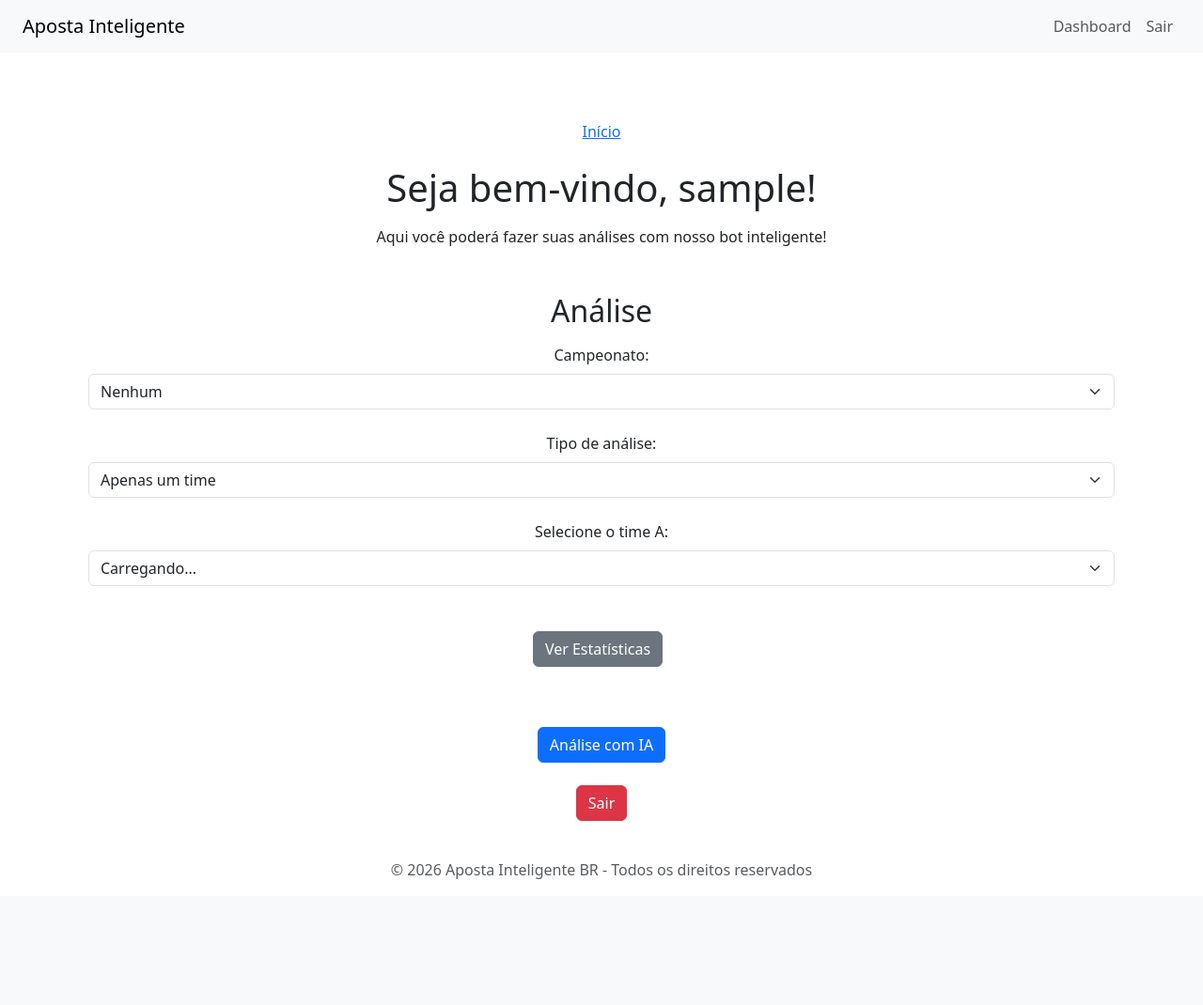
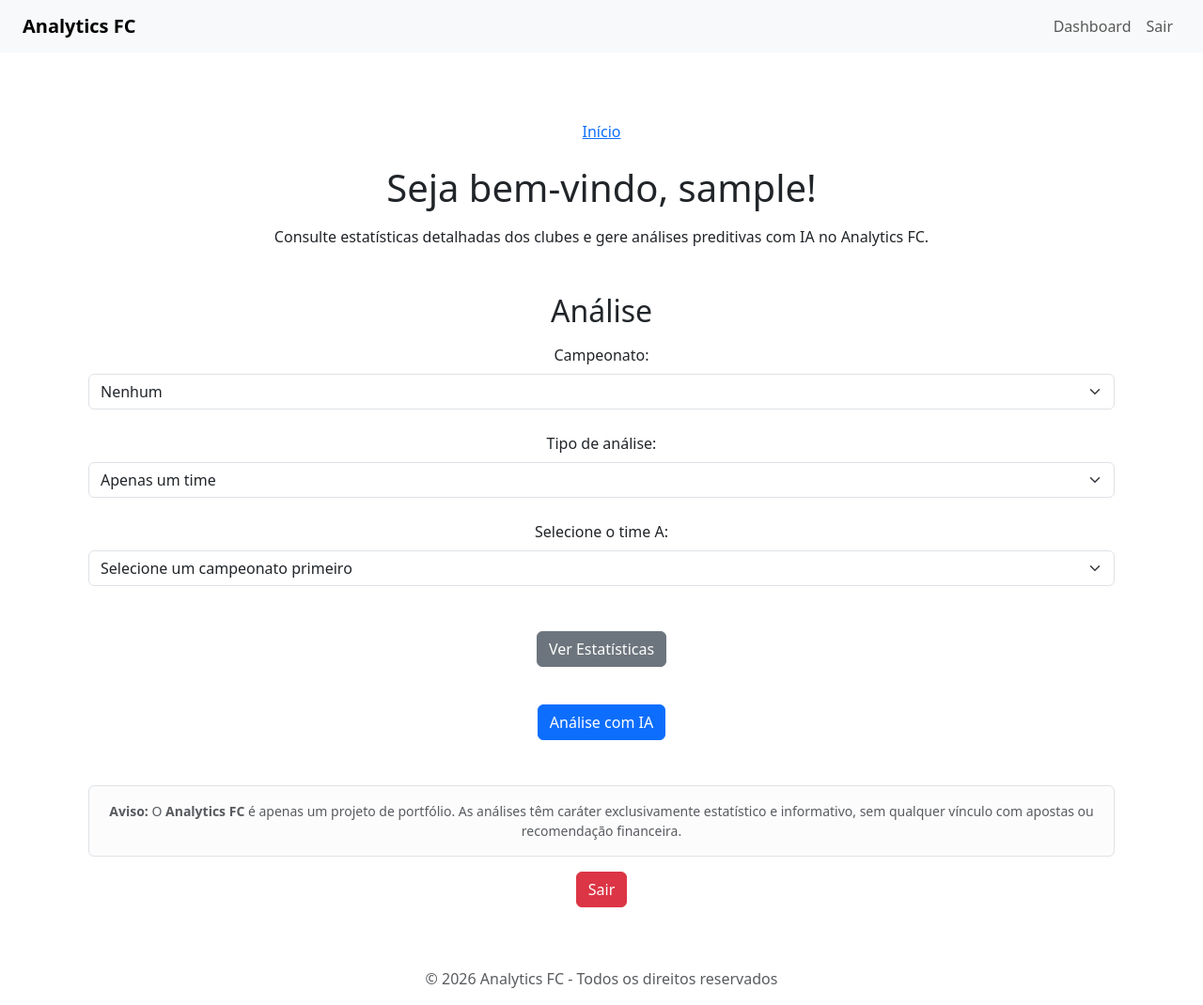
Before and after one commit to luanAlves221/analytics-fc, a Flask app: page /dashboard in a window 1280 px wide. Shown: the whole page at 94% size. Before the commit the page ends 936 px from the top, so only its background shows below. Run offline with Flask 3, Linux system fonts and the light colour scheme; the visitor is signed in with stand-in values (Sample User, id 1); some libraries are stand-ins or nearby versions.

Commit message:
docs: atualiza identidade visual para Analytics FC e documentação do projeto

```diff
--- a/app/templates/dashboard.html
+++ b/app/templates/dashboard.html
@@ -10,31 +10,36 @@
     <h1>Seja bem-vindo, {{ usuario.nome }}!</h1>
 
     <p class="mt-3">
-        Aqui você poderá fazer suas análises com nosso bot inteligente!
+        Consulte estatísticas detalhadas dos clubes e gere análises preditivas com IA no Analytics FC.
     </p>
 
     <div class="mt-5">
         <h2>Análise</h2>
 
         <form id="form-analise">
-            <!-- CSRF Token -->
             <input type="hidden" name="csrf_token" value="{{ csrf_token() }}">
 
             <div class="mt-3">
                 <label for="campeonato">Campeonato:</label>
                 <select name="campeonato" id="campeonato" class="form-select mt-2">
                     <option value="">Nenhum</option>
-                    <option value="71">Brasileirão</option>
-                    <option value="13">Libertadores</option>
-                    <option value="11">Sul-Americana</option>
-                    <option value="2">Champions League</option>
-                    <option value="39">Premier League</option>
-                    <option value="140">La Liga</option>
-                    <option value="135">Serie A</option>
-                    <option value="78">Bundesliga</option>
-                    <option value="61">Ligue 1</option>
-                    <option value="94">Liga Portugal</option>
+                    <option value="bra.1">Brasileirão</option>
+                    <option value="conmebol.libertadores">Libertadores</option>
+                    <option value="conmebol.sudamericana">Sul-Americana</option>
+                    <option value="uefa.champions">Champions League</option>
+                    <option value="eng.1">Premier League</option>
+                    <option value="esp.1">La Liga</option>
+                    <option value="ita.1">Serie A</option>
+                    <option value="ger.1">Bundesliga</option>
+                    <option value="fra.1">Ligue 1</option>
+                    <option value="por.1">Liga Portugal</option>
                 </select>
+                <div id="tabela-container" class="mt-3" style="display: none;">
+                    <button type="button" id="btn-tabela" class="btn btn-outline-secondary btn-sm">
+                        Ver Tabela
+                    </button>
+                    <div id="resultado-tabela" class="mt-3 text-start" style="display: none;"></div>
+                </div>
             </div>
 
             <div class="mt-4">
@@ -60,18 +65,23 @@
             </div>
 
             <div class="mt-5">
-                <button type="button" id="btn-estatisticas" class="btn btn-secondary me-2">
+                <button type="button" id="btn-estatisticas" class="btn btn-secondary">
                     Ver Estatísticas
                 </button><br>
-                <div id="resultado-estatisticas" class="mt-5"></div>
-                <button type="submit" name="acao" value="analise_ia" class="btn btn-primary mt-3">
+                <div id="resultado-estatisticas" class="mt-4 text-start"></div>
+                <button type="submit" id="btn-analise-ia" name="acao" value="analise_ia" class="btn btn-primary mt-3">
                     Análise com IA
                 </button>
+                <div id="resultado-ia" class="mt-4 text-start"></div>
             </div>
         </form>
     </div>
 
-    <div class="mt-4">
+    <div class="alert alert-light border small text-muted mt-5" role="alert">
+        <strong>Aviso:</strong> O <strong>Analytics FC</strong> é apenas um projeto de portfólio. As análises têm caráter exclusivamente estatístico e informativo, sem qualquer vínculo com apostas ou recomendação financeira.
+    </div>
+
+    <div class="mt-3 mb-4">
         <a href="{{ url_for('auth.logout') }}" class="btn btn-danger">Sair</a>
     </div>
 
--- a/app/templates/layout.html
+++ b/app/templates/layout.html
@@ -3,14 +3,14 @@
 <head>
     <meta charset="UTF-8">
     <meta name="viewport" content="width=device-width, initial-scale=1.0">
-    <title>{% block title %}Aposta Inteligente{% endblock %}</title>
+    <title>{% block title %}Analytics FC{% endblock %}</title>
 
     <link href="https://cdn.jsdelivr.net/npm/bootstrap@5.3.0/dist/css/bootstrap.min.css" rel="stylesheet">
 </head>
 <body>
 
     <nav class="navbar navbar-expand-lg navbar-light bg-light px-4">
-        <a class="navbar-brand" href="{{ url_for('auth.login') }}">Aposta Inteligente</a>
+        <a class="navbar-brand fw-bold" href="{{ url_for('main.dashboard') if current_user.is_authenticated else url_for('main.index') }}">Analytics FC</a>
         <div class="collapse navbar-collapse">
             <ul class="navbar-nav ms-auto">
                 {% if current_user.is_authenticated %}
@@ -46,7 +46,7 @@
     </main>
 
     <footer class="text-center text-muted py-3">
-        &copy; {{ current_year }} Aposta Inteligente BR - Todos os direitos reservados
+        &copy; {{ current_year }} Analytics FC - Todos os direitos reservados
     </footer>
 </body>
 </html>
```
Also changed, not shown: app/templates/index.html (+5 -5 lines), app/templates/login.html (+12 -6 lines), app/templates/register.html (+16 -10 lines), README.md, 1 other file.
